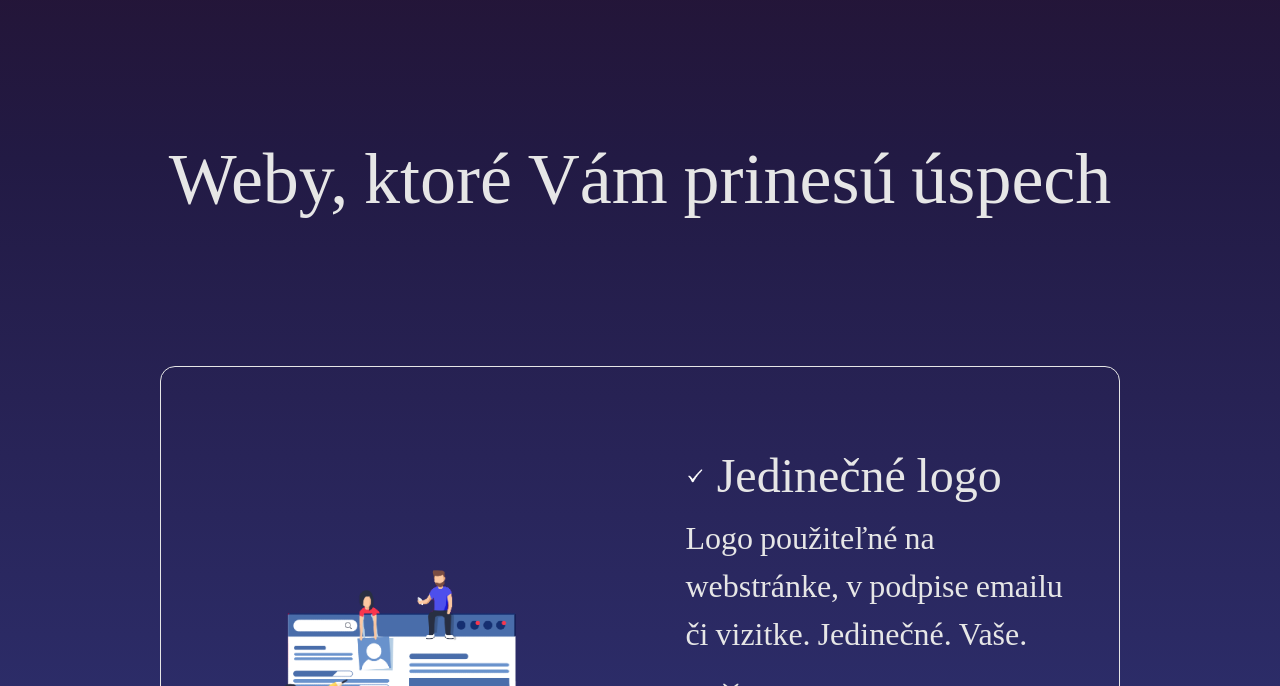
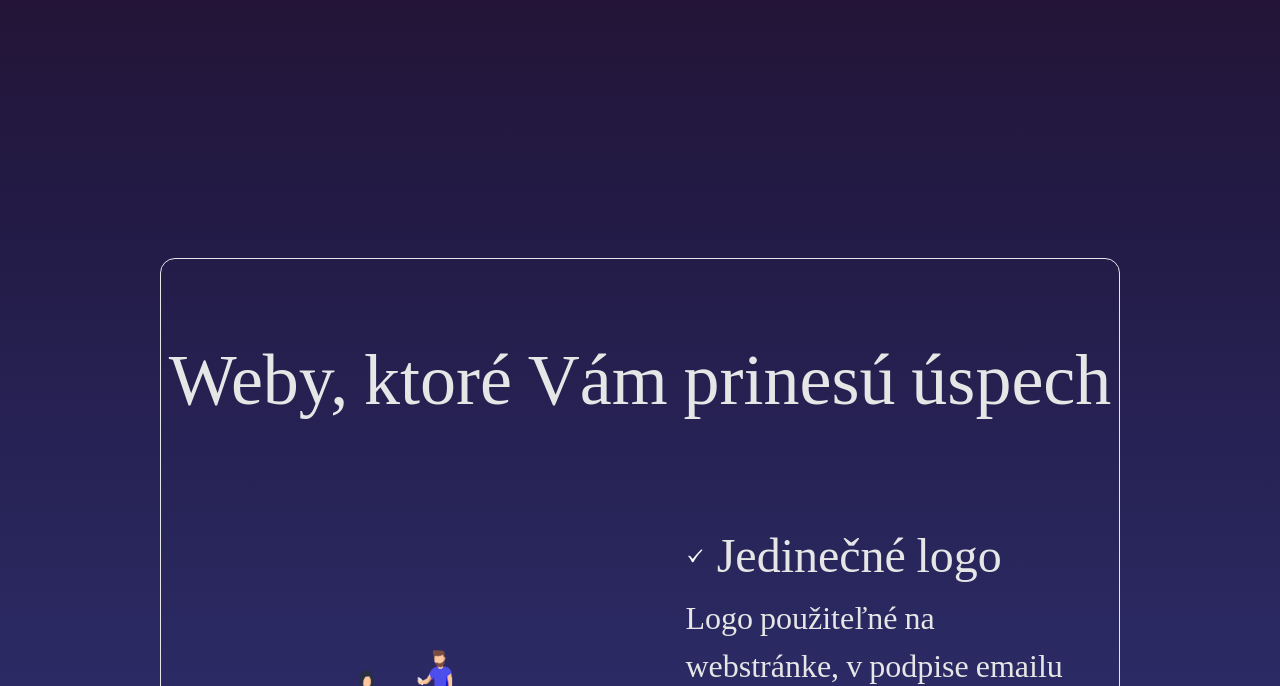
Before and after one commit to pkvarg/pictusweb-vite, a React (Vite) app: page / in a window 1280 px wide. Shown: the part 794-1480 px from the top of the page. Built offline with nearby package versions, Linux system fonts and the light colour scheme; a web font is replaced by a local one.

Commit message:
sec 2 corr

```diff
--- a/src/sections/Services.jsx
+++ b/src/sections/Services.jsx
@@ -1,11 +1,11 @@
 import React from 'react'
 const Services = () => {
   return (
-    <div className='text-white py-[120px]'>
-      <h1 className='text-[4.5rem] text-center'>
-        Weby, ktoré Vám prinesú úspech
-      </h1>
+    <div className='text-white lg:py-[120px]'>
       <div className='lg:border border-white border-3 rounded-[15px] mt-[120px] lg:max-w-[75%] mx-auto'>
+        <h1 className='lg:text-[4.5rem] text-[2.5rem] text-center mt-20'>
+          Weby, ktoré Vám prinesú úspech
+        </h1>
         <div className='flex lg:flex-row flex-col items-center py-16'>
           <div className='lg:w-[50%] ml-[5%]'>
             <img className='lg:w-[90%]' src='/design.png' alt='services' />
```
